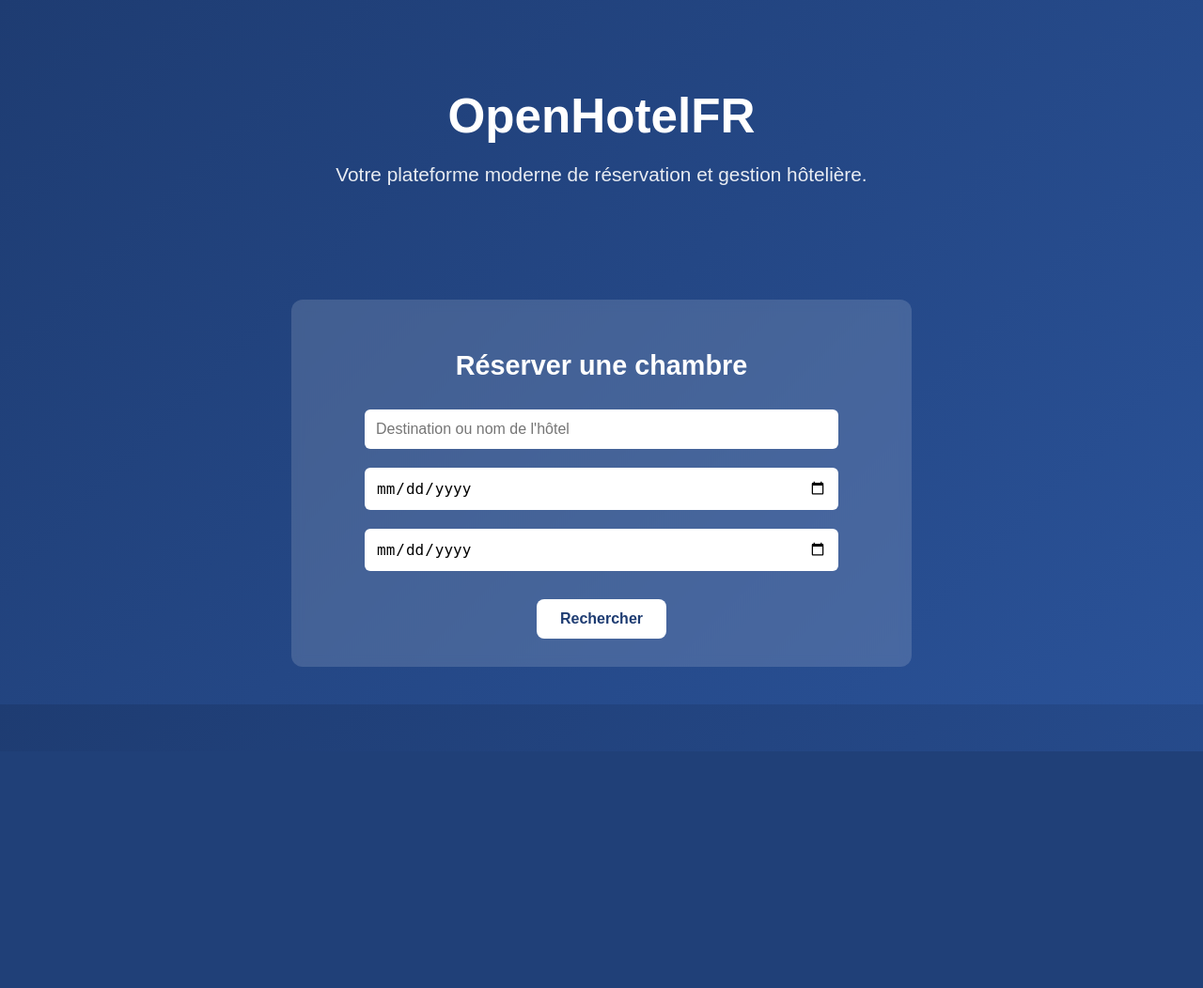
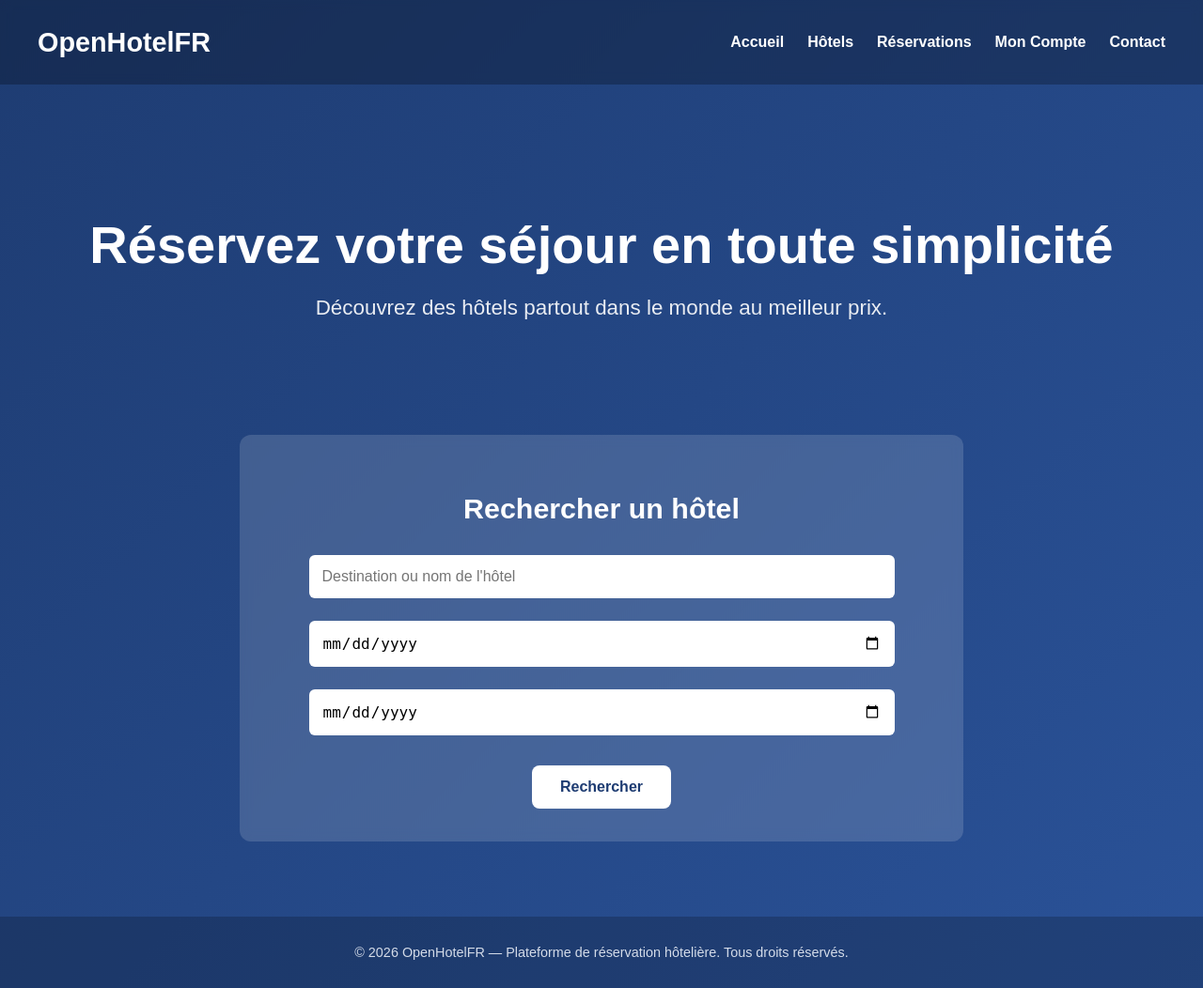
Before and after one commit to nicolv23/OpenHotelFR, a Flask app: page / in a window 1280 px wide. Shown: the whole page at 94% size. Before the commit the page ends 800 px from the top, so only its background shows below. Run offline with Flask 3, Linux system fonts and the light colour scheme.

Commit message:
Amélioration de la page d'accueil et de résultats de recherche (UI/UX)

```diff
--- a/app/templates/index.html
+++ b/app/templates/index.html
@@ -10,43 +10,79 @@
             font-family: Arial, Helvetica, sans-serif;
             background: linear-gradient(135deg, #1e3c72, #2a5298);
             color: white;
-            text-align: center;
         }
 
-        header {
-            padding: 60px 20px;
+        /* HEADER */
+        nav {
+            display: flex;
+            justify-content: space-between;
+            align-items: center;
+            padding: 20px 40px;
+            background: rgba(0, 0, 0, 0.25);
+            backdrop-filter: blur(6px);
+            position: sticky;
+            top: 0;
         }
 
-        h1 {
-            font-size: 3.2rem;
-            margin-bottom: 10px;
+        nav .logo {
+            font-size: 1.8rem;
             font-weight: bold;
         }
 
-        p {
-            font-size: 1.3rem;
+        nav ul {
+            list-style: none;
+            display: flex;
+            gap: 25px;
+        }
+
+        nav ul li a {
+            color: white;
+            text-decoration: none;
+            font-weight: bold;
+            transition: 0.3s;
+        }
+
+        nav ul li a:hover {
+            opacity: 0.7;
+        }
+
+        /* HERO SECTION */
+        header {
+            text-align: center;
+            padding: 100px 20px 60px;
+        }
+
+        header h1 {
+            font-size: 3.5rem;
+            margin-bottom: 15px;
+        }
+
+        header p {
+            font-size: 1.4rem;
             opacity: 0.9;
         }
 
+        /* SEARCH BOX */
         .reservation-box {
             background: rgba(255, 255, 255, 0.15);
-            padding: 30px;
+            padding: 35px;
             margin: 40px auto;
-            width: 80%;
-            max-width: 600px;
+            width: 85%;
+            max-width: 700px;
             border-radius: 12px;
             backdrop-filter: blur(6px);
+            text-align: center;
         }
 
         .reservation-box h2 {
             margin-bottom: 20px;
-            font-size: 1.8rem;
+            font-size: 1.9rem;
         }
 
         .reservation-box input {
-            width: 80%;
-            padding: 12px;
-            margin: 10px 0;
+            width: 85%;
+            padding: 14px;
+            margin: 12px 0;
             border: none;
             border-radius: 6px;
             font-size: 1rem;
@@ -54,7 +90,7 @@
 
         .btn {
             display: inline-block;
-            padding: 12px 25px;
+            padding: 14px 30px;
             margin-top: 20px;
             background-color: white;
             color: #1e3c72;
@@ -67,24 +103,53 @@
         .btn:hover {
             background-color: #e6e6e6;
         }
+
+        /* FOOTER */
+        footer {
+            margin-top: 80px;
+            padding: 30px;
+            background: rgba(0, 0, 0, 0.25);
+            text-align: center;
+            font-size: 0.9rem;
+            opacity: 0.8;
+        }
     </style>
 </head>
 <body>
 
+    <!-- HEADER -->
+    <nav>
+        <div class="logo">OpenHotelFR</div>
+        <ul>
+            <li><a href="#">Accueil</a></li>
+            <li><a href="#">Hôtels</a></li>
+            <li><a href="#">Réservations</a></li>
+            <li><a href="#">Mon Compte</a></li>
+            <li><a href="#">Contact</a></li>
+        </ul>
+    </nav>
+
+    <!-- HERO -->
     <header>
-        <h1>OpenHotelFR</h1>
-        <p>Votre plateforme moderne de réservation et gestion hôtelière.</p>
+        <h1>Réservez votre séjour en toute simplicité</h1>
+        <p>Découvrez des hôtels partout dans le monde au meilleur prix.</p>
     </header>
 
+    <!-- SEARCH BOX -->
     <div class="reservation-box">
-        <h2>Réserver une chambre</h2>
+        <h2>Rechercher un hôtel</h2>
 
         <input type="text" placeholder="Destination ou nom de l'hôtel">
-        <input type="date" placeholder="Date d'arrivée">
-        <input type="date" placeholder="Date de départ">
+        <input type="date">
+        <input type="date">
 
-        <a href="#" class="btn">Rechercher</a>
+        <a href="recherche.html" class="btn">Rechercher</a>
     </div>
+
+    <!-- FOOTER -->
+    <footer>
+        © 2026 OpenHotelFR — Plateforme de réservation hôtelière. Tous droits réservés.
+    </footer>
 
 </body>
 </html>
```
Also changed, not shown: app/templates/recherche.html (+99 -14 lines).
